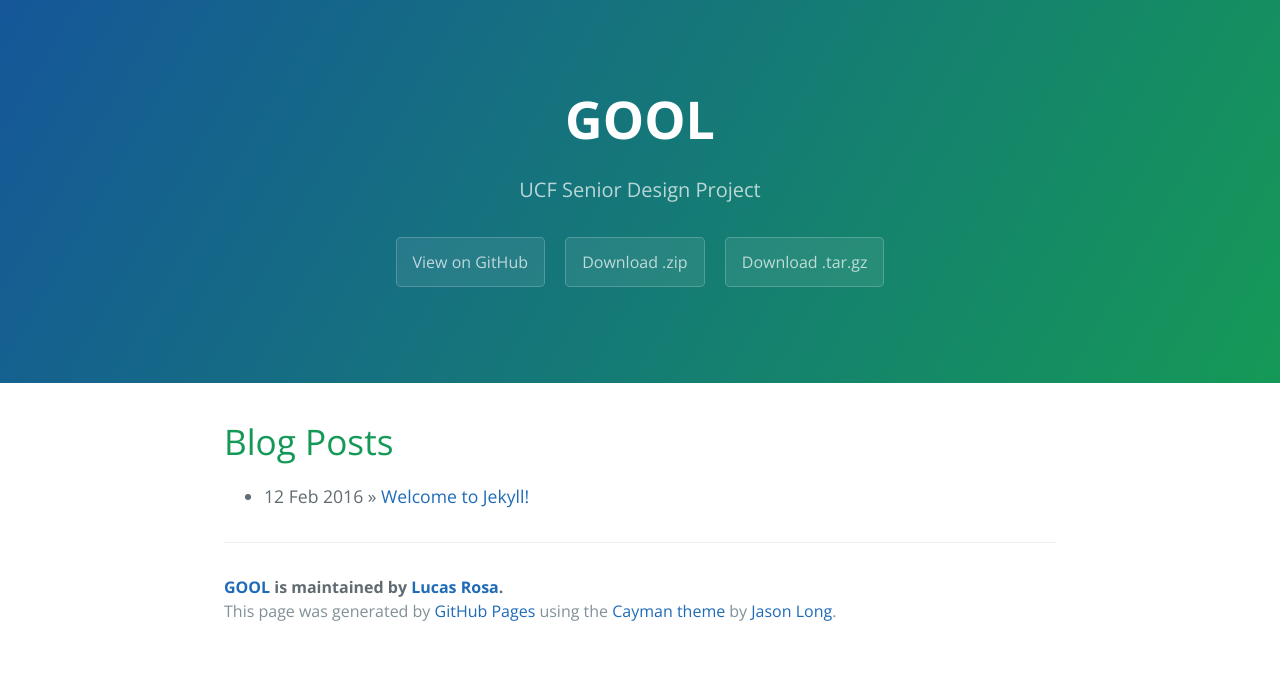
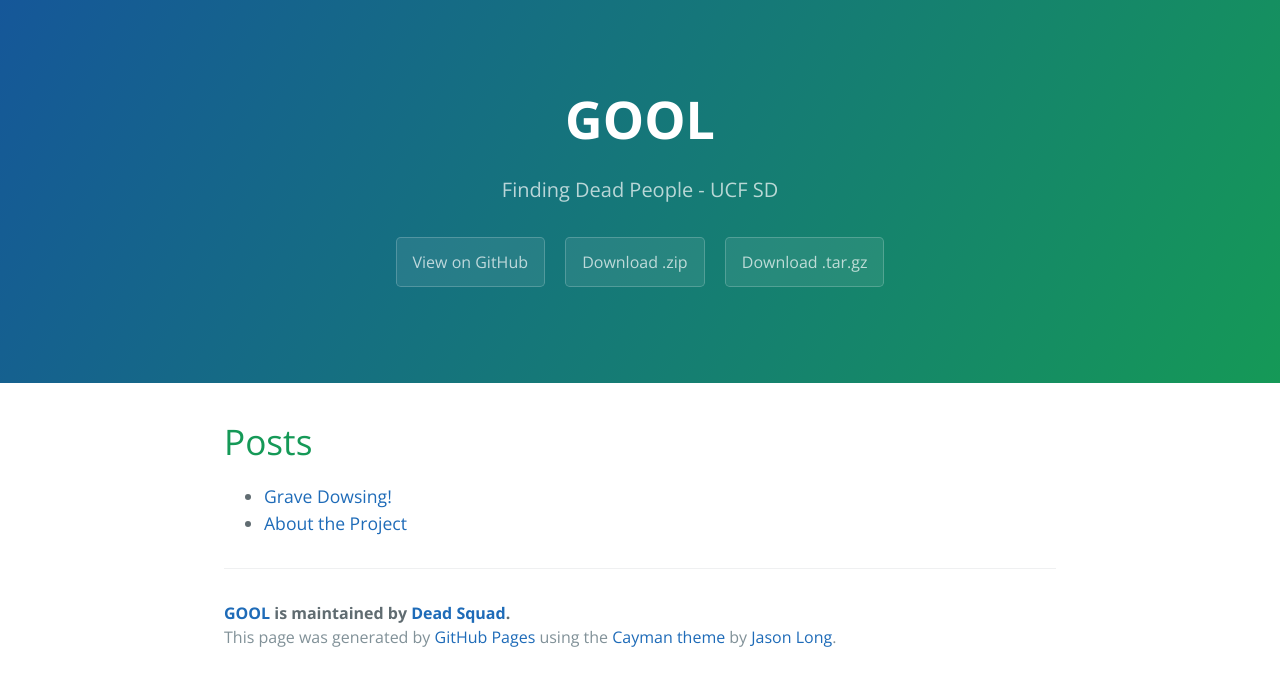
Before and after one commit to lrosa007/GOOL, a Jekyll site: the page built from index.html, in a window 1280 px wide. Shown: the top 686 px of the page. Built offline with Jekyll 4.4.1, drawn with Linux system fonts in a browser that asks for light colours.

Commit message:
basic flow of site kinda done

```diff
--- a/_config.yml
+++ b/_config.yml
@@ -1,12 +1,12 @@
 title: GOOL
-tagline: UCF Senior Design Project
+tagline: Finding Dead People - UCF SD
 description: >
   Senior Design Project at UCF by EE/CS students.
-baseurl: ""
+url: "https://github.com/lrosa007/GOOL"
 
 author:
-  name: Lucas Rosa
-  url: "lrosa007.github.io/GOOL"
+  name: Dead Squad
+  url: "https://www.youtube.com/watch?v=nMD_iZxpBiw"
   github_username: lrosa007
 
 markdown: kramdown
--- a/_includes/page-header.html
+++ b/_includes/page-header.html
@@ -1,7 +1,7 @@
 <section class="page-header">
   <h1 class="project-name">{{ site.title }}</h1>
   <h2 class="project-tagline">{{ site.tagline }}</h2>
-  <a href="#" class="btn">View on GitHub</a>
-  <a href="#" class="btn">Download .zip</a>
-  <a href="#" class="btn">Download .tar.gz</a>
+  <a href="{{ site.url }}" class="btn">View on GitHub</a>
+  <a href="https://github.com/lrosa007/GOOL/zipball/master" class="btn">Download .zip</a>
+  <a href="https://github.com/lrosa007/GOOL/tarball/master" class="btn">Download .tar.gz</a>
 </section>
--- a/index.html
+++ b/index.html
@@ -4,10 +4,10 @@ title: {{ site.name }}
 ---
 
 <div id="home">
-  <h1>Blog Posts</h1>
+  <h1>Posts</h1>
   <ul class="posts">
     {% for post in site.posts %}
-      <li><span>{{ post.date | date_to_string }}</span> &raquo; <a href="{{ site.baseurl }}{{ post.url }}">{{ post.title }}</a></li>
+      <li><a href="{{ site.baseurl }}{{ post.url }}">{{ post.title }}</a></li>
     {% endfor %}
   </ul>
 </div>
```
Also changed, not shown: _posts/2016-02-12-sample-content.markdown (deleted, +0 -24 lines), _posts/2016-02-21-about-the-project.md (added, +11 -0 lines), _posts/2016-02-21-grave-dowsing.md (added, +9 -0 lines).
